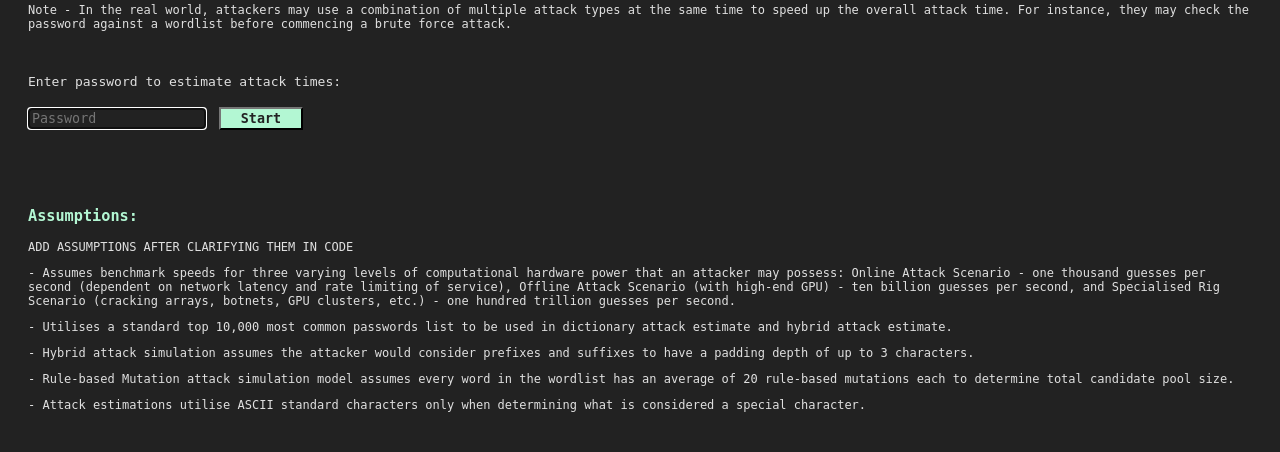
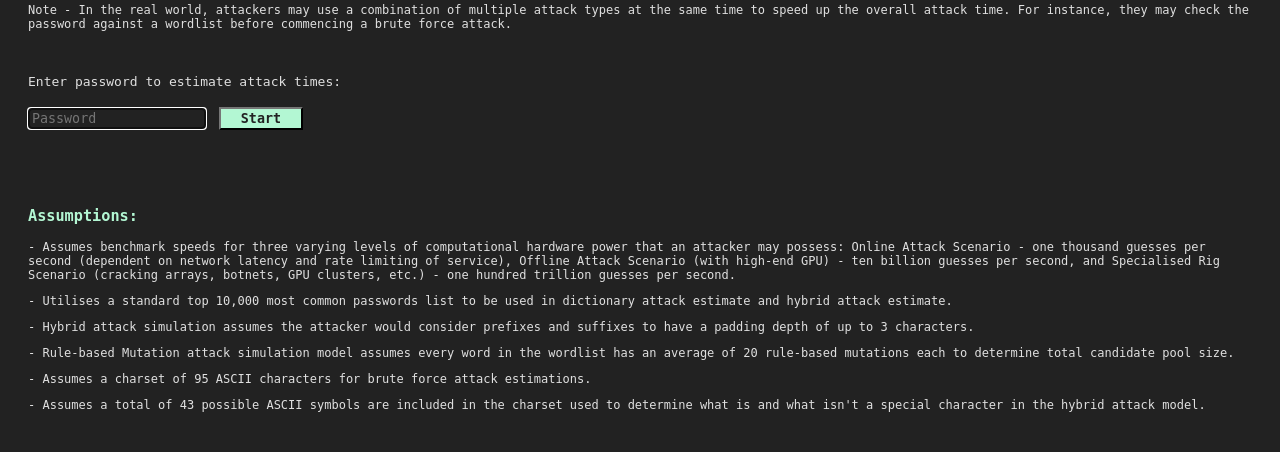
Before and after one commit to shaylaing/password-security-toolkit, a Flask app: page /simulator in a window 1280 px wide. Shown: the part 353-805 px from the top of the page. Run offline with Flask 3, Linux system fonts and the light colour scheme.

Commit message:
Finalised displayed assumptions for attack simulation.

```diff
--- a/project/templates/simulator.html
+++ b/project/templates/simulator.html
@@ -98,12 +98,12 @@
     <div class="assumptions-section">
         <h3 class="header" style="padding-top: 50px;">Assumptions:</h3>
         <div style="font-size: small;">
-            <p>ADD ASSUMPTIONS AFTER CLARIFYING THEM IN CODE</p>
             <p>- Assumes benchmark speeds for three varying levels of computational hardware power that an attacker may possess: Online Attack Scenario - one thousand guesses per second (dependent on network latency and rate limiting of service), Offline Attack Scenario (with high-end GPU) - ten billion guesses per second, and Specialised Rig Scenario (cracking arrays, botnets, GPU clusters, etc.) - one hundred trillion guesses per second.</p>
             <p>- Utilises a standard top 10,000 most common passwords list to be used in dictionary attack estimate and hybrid attack estimate.</p>
             <p>- Hybrid attack simulation assumes the attacker would consider prefixes and suffixes to have a padding depth of up to 3 characters.</p>
             <p>- Rule-based Mutation attack simulation model assumes every word in the wordlist has an average of 20 rule-based mutations each to determine total candidate pool size.</p>
-            <p>- Attack estimations utilise ASCII standard characters only when determining what is considered a special character.</p>
+            <p>- Assumes a charset of 95 ASCII characters for brute force attack estimations.</p>
+            <p>- Assumes a total of 43 possible ASCII symbols are included in the charset used to determine what is and what isn't a special character in the hybrid attack model.</p>
         </div>
     </div>
 {% endblock %}
```
